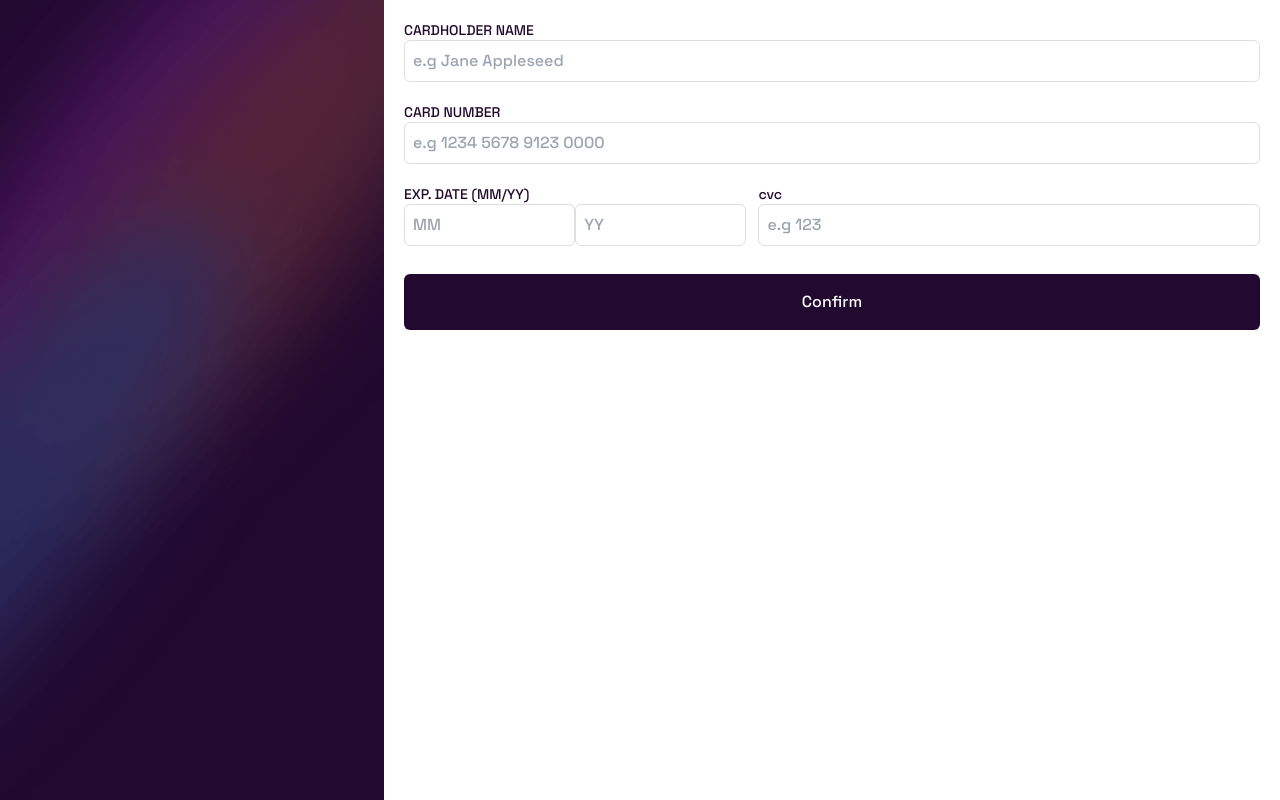
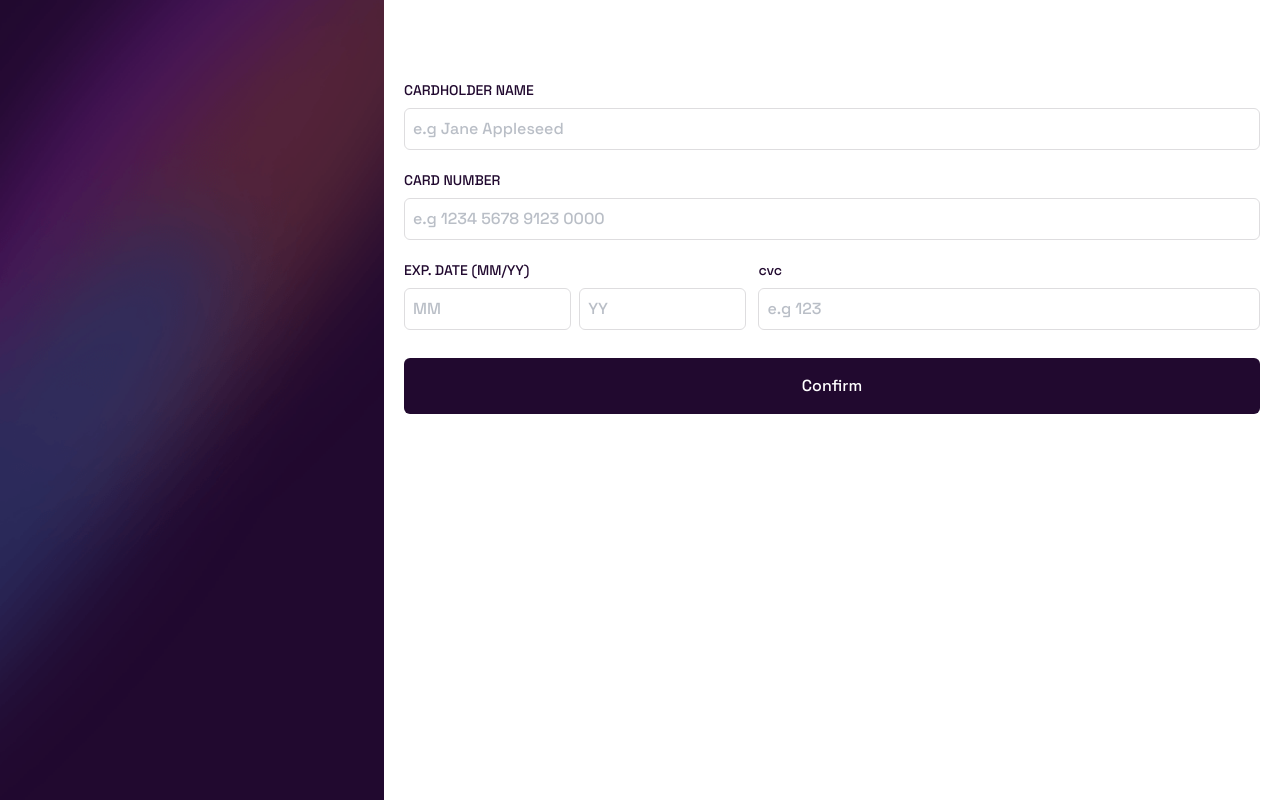
Before and after one commit to GuilhermeFigueira/interative-card-form, a React (Vite) app: page / in a window 1280 px wide. Built offline with nearby package versions, Linux system fonts and the light colour scheme.

Commit message:
form validation configs

```diff
--- a/package.json
+++ b/package.json
@@ -10,7 +10,8 @@
 	},
 	"dependencies": {
 		"react": "^18.2.0",
-    "react-dom": "^18.2.0"
+		"react-dom": "^18.2.0",
+		"react-hook-form": "^7.43.2"
 	},
 	"devDependencies": {
 		"@types/react": "^18.0.27",
--- a/src/screens/CardForm/index.tsx
+++ b/src/screens/CardForm/index.tsx
@@ -1,7 +1,13 @@
+import { FormEvent } from "react";
+
 export default function CardForm() {
+	const sendForm = (event: FormEvent) => {
+		event.preventDefault();
+	};
+
 	return (
 		<div>
-			<form action="" className="flex flex-col p-5 gap-5">
+			<form onSubmit={sendForm} className="flex flex-col p-5 pt-20 gap-5">
 				<div className="flex flex-col">
 					<label htmlFor="">CARDHOLDER NAME</label>
 					<input
@@ -22,7 +28,7 @@ export default function CardForm() {
 				<div className="grid grid-cols-[40%_1fr] gap-3">
 					<div className="flex flex-col ">
 						<label htmlFor="month">EXP. DATE (MM/YY)</label>
-						<div className="grid grid-cols-2">
+						<div className="grid grid-cols-2 gap-2">
 							<input
 								type="number"
 								name="month"
--- a/src/styles/main.css
+++ b/src/styles/main.css
@@ -7,8 +7,11 @@
 	@apply font-sans;
 }
 input {
-	@apply border border-violet-light rounded-md p-2;
+	@apply border border-violet-light rounded-md p-2 py-2;
+}
+input::placeholder {
+	opacity: 0.7;
 }
 label {
-	@apply text-sm text-violet-dark font-thin;
+	@apply text-sm text-violet-dark font-thin pb-2;
 }
```
Also changed, not shown: 1 other file (tests, documents, lock files or other folders). Lines whose indentation alone changed are shown as unchanged.
